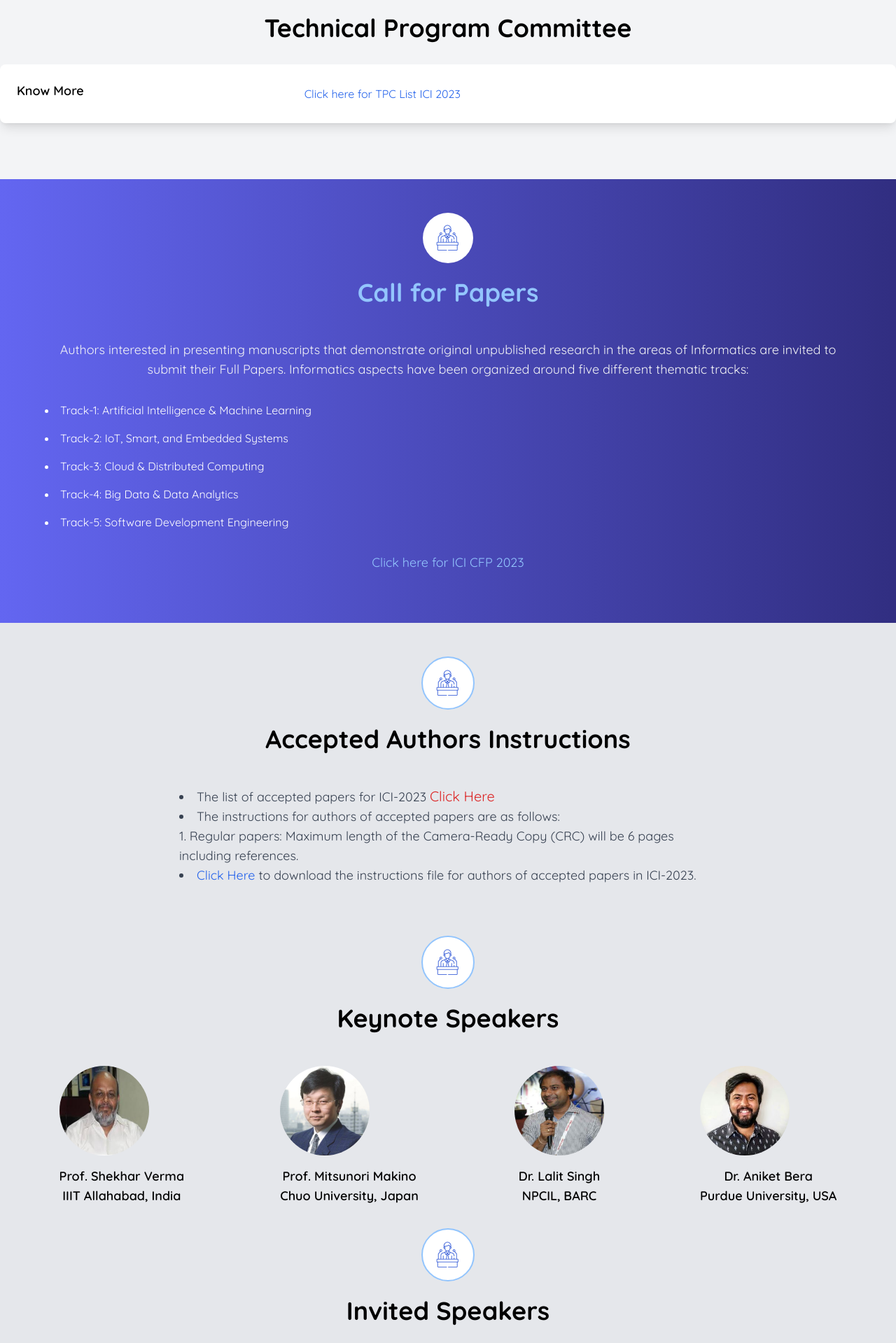
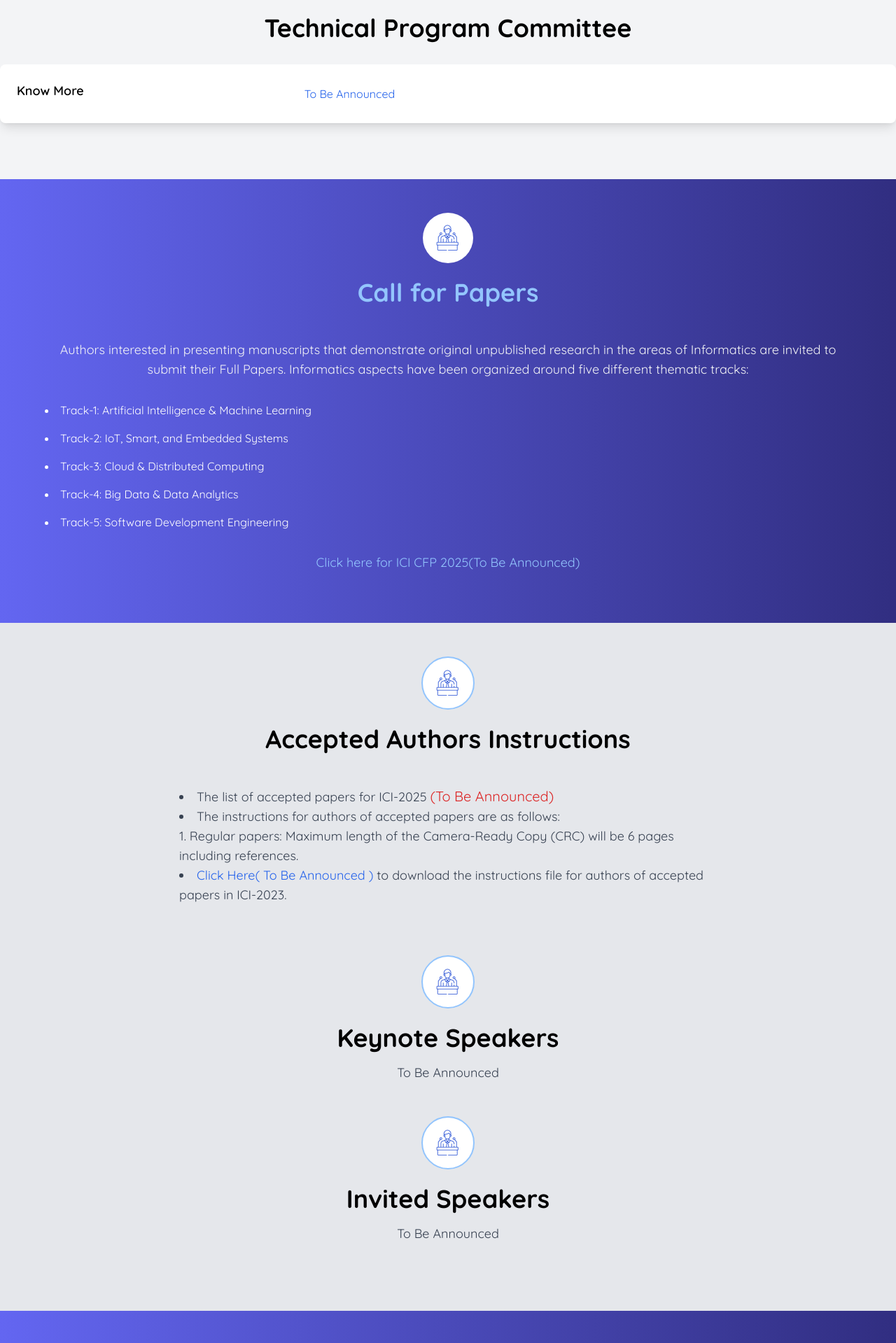
Before and after one commit to ici-jiit/ici-2025, a React (Vite) app: page / in a window 1280 px wide. Shown: the part 4501-6420 px from the top of the page at 70% size. Built offline with nearby package versions, Linux system fonts and the light colour scheme.

Commit message:
Final changes

```diff
--- a/src/components/CallForPapers.jsx
+++ b/src/components/CallForPapers.jsx
@@ -41,11 +41,11 @@ const CallForPapers = () => {
               </ul>
               <p className="text-lg ">
                 <a
-                  href="CFP_ICI_2023.pdf"
+                  href="#"
                   download
                   className="text-blue-300 hover:underline"
                 >
-                  Click here for ICI CFP 2023
+                  Click here for ICI CFP 2025(To Be Announced)
                 </a>
               </p>
             </div>
--- a/src/components/CommitteeSection.jsx
+++ b/src/components/CommitteeSection.jsx
@@ -158,11 +158,12 @@ const CommitteeSection = () => {
           <div className="col-span-2">
             <p className="text-gray-700">
               <a
-                href="TPCICIFINAL.pdf"
+                href="#"
                 download
                 className="text-blue-600 hover:underline"
               >
-                Click here for TPC List ICI 2023
+                {/* Click here for TPC List ICI 2023 */}
+                To Be Announced
               </a>
             </p>
           </div>
--- a/src/components/ConferenceInfo.jsx
+++ b/src/components/ConferenceInfo.jsx
@@ -7,7 +7,7 @@ const ConferenceInfo = () => {
         {/* Marquee */}
         <div className="text-center py-2">
           <marquee className="bg-indigo-400 p-2">
-            ICI-2024 Conference will be held in hybrid mode at JIIT Sector 62.
+            ICI-2025 Conference will be held in hybrid mode at JIIT Sector 62.
           </marquee>
         </div>
         <div className="h-[7vh]"></div>
@@ -98,14 +98,14 @@ const ConferenceInfo = () => {
               JIIT aspires to gain recognition on a global scale for the calibre
               of its creative and research initiatives, as well as their
               relevance to enhancing quality of life, producing novel insights,
-              and extending the frontiers of human knowledge. The 2023 Second
+              and extending the frontiers of human knowledge. The 2025
               International Conference on Informatics (ICI) aims to provide a
               leading international forum for researchers, scientists, and
               industry professionals who are working on next generation
               informatics. The conference will give a platform to showcase
               methodological and technological advancements in emerging areas of
               Big Data, AI & Machine learning, Blockchain and Cloud Technology,
-              IOT and smart systems etc. ICI-2023 will be conducted in online
+              IOT and smart systems etc. ICI-2025 will be conducted in online
               mode. The authors of accepted papers will have to present their
               papers online only.
             </p>
--- a/src/components/Registrations.jsx
+++ b/src/components/Registrations.jsx
@@ -5,7 +5,6 @@ const Registrations = () => {
       id="registration"
       className="relative bg-gradient-to-r from-indigo-500 to-indigo-900 py-12"
     >
-
       {/* Container */}
       <div className="relative container mx-auto px-4 py-12">
         {/* Header */}
@@ -13,12 +12,15 @@ const Registrations = () => {
           <span className="inline-block p-4 bg-white rounded-full mb-4">
             <img className="h-12 w-12" src={speaker} alt="Registration Icon" />
           </span>
-          <h2 className="text-4xl font-bold mb-4 text-blue-300">Registration</h2>
+          <h2 className="text-4xl font-bold mb-4 text-blue-300">
+            Registration
+          </h2>
           {/* <p className="text-red-600 text-2xl mb-6">REGISTRATION CLOSED</p> */}
+          <p className="text-red-600 text-2xl mb-6">To Be Announced</p>
         </div>
 
         {/* Registration Table */}
-        <div className="overflow-x-auto mb-12">
+        {/* <div className="overflow-x-auto mb-12">
           <table className="min-w-full bg-transparent text-white border-collapse">
             <thead>
               <tr>
@@ -51,7 +53,7 @@ const Registrations = () => {
               </tr>
             </thead>
             <tbody>
-              {/* Author Row */}
+
               <tr>
                 <th className="border px-4 py-2">AUTHOR</th>
                 <td className="border px-4 py-2 text-center" colSpan="4"></td>
@@ -78,7 +80,7 @@ const Registrations = () => {
                 <td className="border px-4 py-2 text-center">US$ 175</td>
                 <td className="border px-4 py-2 text-center">US$ 140</td>
               </tr>
-              {/* Co-Author Row */}
+
               <tr>
                 <th className="border px-4 py-2" colSpan="5">
                   CO-AUTHOR (If one author has been registered & other
@@ -107,7 +109,7 @@ const Registrations = () => {
                 <td className="border px-4 py-2 text-center">US$ 140</td>
                 <td className="border px-4 py-2 text-center">US$ 110</td>
               </tr>
-              {/* Non-Author Participants Row */}
+
               <tr>
                 <th className="border px-4 py-2" colSpan="5">
                   NON-AUTHOR PARTICIPANTS
@@ -161,7 +163,7 @@ const Registrations = () => {
           </table>
         </div>
 
-        {/* Additional Notes */}
+
         <div className="text-white">
           <ol className="list-decimal pl-6">
             <li>
@@ -182,7 +184,7 @@ const Registrations = () => {
               charged. For the 4th paper, fresh registration has to be done.
             </li>
           </ol>
-        </div>
+        </div> */}
       </div>
     </section>
   );
--- a/src/components/Speakers.jsx
+++ b/src/components/Speakers.jsx
@@ -36,13 +36,14 @@ const Speakers = () => {
             <div className="text-lg text-gray-700 mb-6">
               <ul className="list-disc list-inside">
                 <li>
-                  The list of accepted papers for ICI-2023{" "}
+                  The list of accepted papers for ICI-2025{" "}
                   <a
-                    href="paper_details_modified.xlsx"
+                    href="#"
                     download
                     className="text-red-600 text-xl"
                   >
-                    Click Here
+                    {/* Click Here */}
+                    (To Be Announced)
                   </a>
                 </li>
                 <li>
@@ -54,11 +55,11 @@ const Speakers = () => {
                 </li>
                 <li>
                   <a
-                    href="https://drive.google.com/file/d/19BlJM0zKfd7XKdaPx5U_YZf91cEYIqPW/view?usp=share_link"
+                    href="#"
                     download
                     className="text-blue-600"
                   >
-                    Click Here
+                    Click Here( To Be Announced )
                   </a>{" "}
                   to download the instructions file for authors of accepted
                   papers in ICI-2023.
@@ -75,12 +76,12 @@ const Speakers = () => {
           </span>
           <h2 className="text-4xl font-bold mb-4">Keynote Speakers</h2>
           {/* Uncomment if needed */}
-          {/* <p className="text-lg text-gray-700 mx-auto mb-0">TBD</p> */}
+          <p className="text-lg text-gray-700 mx-auto mb-0">To Be Announced</p>
         </div>
 
         <div className="flex flex-wrap justify-around">
-          {/* Speaker 1 */}
-          <div className="text-center mb-8">
+
+          {/* <div className="text-center mb-8">
             <img
               src={shekhar}
               className="w-32 h-32 mb-4 rounded-full object-cover"
@@ -93,9 +94,8 @@ const Speakers = () => {
               <br />
               IIIT Allahabad, India
             </h5>
-          </div>
-          {/* Speaker 2 */}
-          <div className="text-center mb-8">
+          </div> */}
+          {/* <div className="text-center mb-8">
             <img
               src={makino}
               className="w-32 h-32 mb-4 rounded-full"
@@ -108,9 +108,9 @@ const Speakers = () => {
               <br />
               Chuo University, Japan
             </h5>
-          </div>
+          </div> */}
           {/* Speaker 3 */}
-          <div className="text-center mb-8">
+          {/* <div className="text-center mb-8">
             <img
               src={lalit}
               className="w-32 h-32 mb-4 rounded-full"
@@ -123,9 +123,9 @@ const Speakers = () => {
               <br />
               NPCIL, BARC
             </h5>
-          </div>
+          </div> */}
           {/* Speaker 4 */}
-          <div className="text-center mb-8">
+          {/* <div className="text-center mb-8">
             <img
               src={aniket}
               className="w-32 h-32 mb-4 rounded-full"
@@ -138,7 +138,7 @@ const Speakers = () => {
               <br />
               Purdue University, USA
             </h5>
-          </div>
+          </div> */}
         </div>
 
         {/* Invited Speakers */}
@@ -152,12 +152,12 @@ const Speakers = () => {
           </span>
           <h2 className="text-4xl font-bold mb-4">Invited Speakers</h2>
           {/* Uncomment if needed */}
-          {/* <p className="text-lg text-gray-700 mx-auto mb-0">TBD</p> */}
+          <p className="text-lg text-gray-700 mx-auto mb-0">To Be Announced</p>
         </div>
 
         <div className="flex flex-wrap justify-around">
           {/* Invited Speaker 1 */}
-          <div className="text-center mb-8">
+          {/* <div className="text-center mb-8">
             <img
               src={ragiv}
               className="w-32 h-32 mb-4 rounded-full"
@@ -168,9 +168,9 @@ const Speakers = () => {
               <br />
               University of California, Riverside, USA
             </h5>
-          </div>
+          </div> */}
           {/* Invited Speaker 2 */}
-          <div className="text-center mb-8">
+          {/* <div className="text-center mb-8">
             <img
               src={aman}
               className="w-32 h-32 mb-4 rounded-full"
@@ -181,9 +181,9 @@ const Speakers = () => {
               <br />
               Renewals Expert, Cisco
             </h5>
-          </div>
+          </div> */}
           {/* Invited Speaker 3 */}
-          <div className="text-center mb-8">
+          {/* <div className="text-center mb-8">
             <img
               src={kumar}
               className="w-32 h-32 mb-4 rounded-full"
@@ -194,7 +194,7 @@ const Speakers = () => {
               <br />
               Director - Customer Delivery, Cisco
             </h5>
-          </div>
+          </div> */}
         </div>
       </div>
     </section>
```
